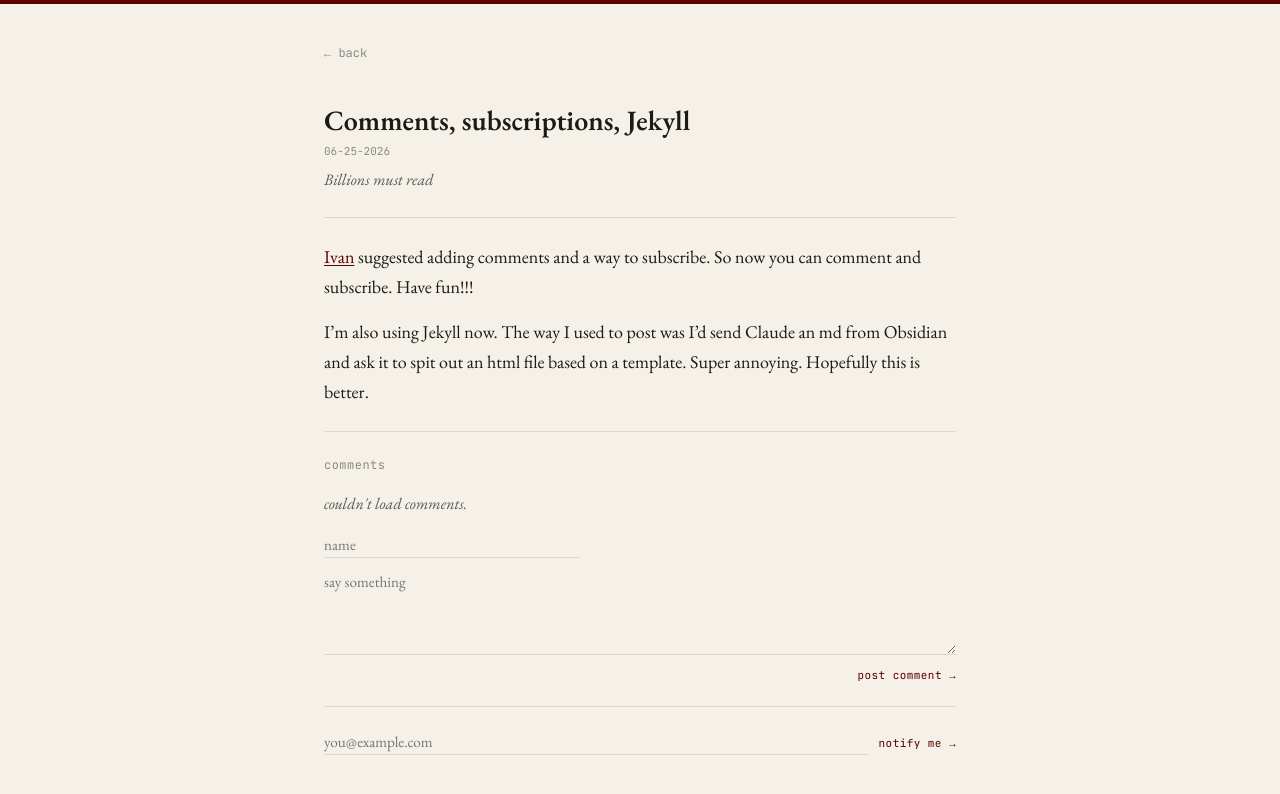
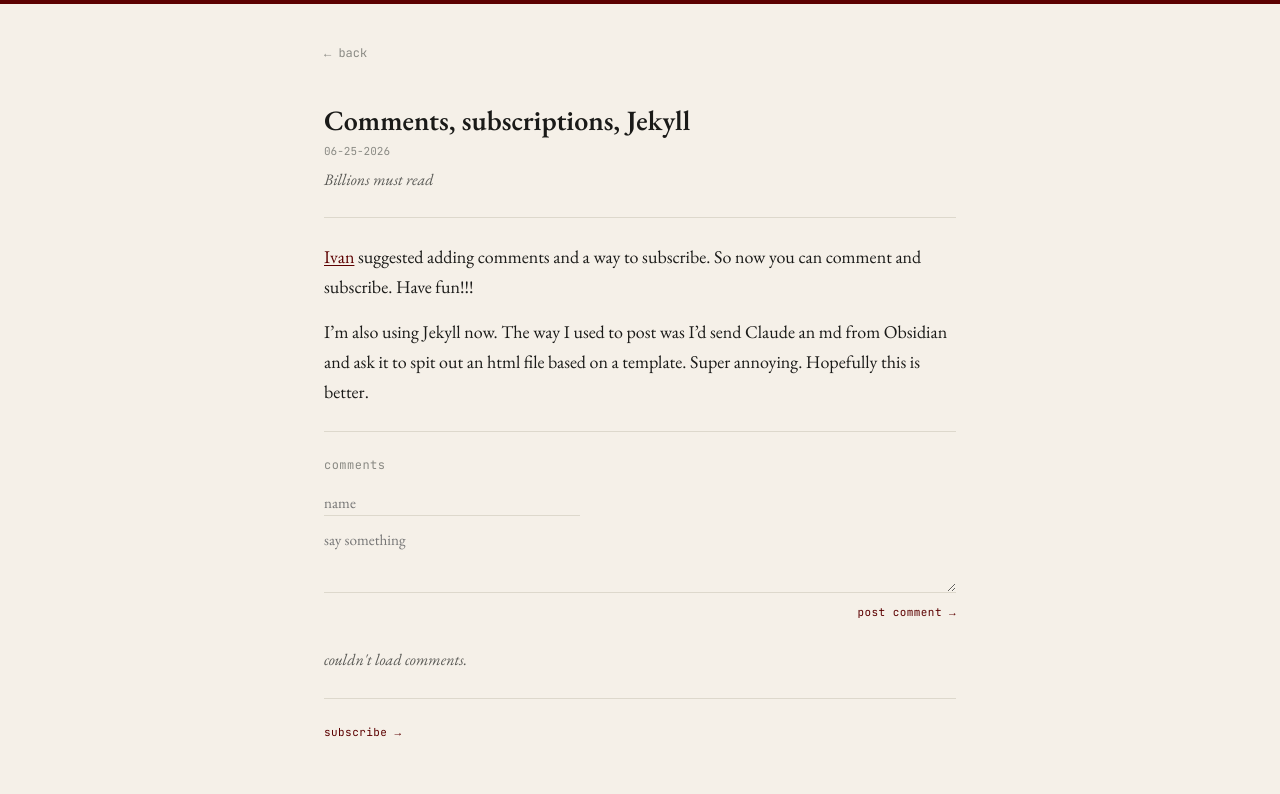
Before and after one commit to DominicMascetti/DominicMascetti, a Jekyll site: the page built from _posts/2026-06-25-Comments-subscriptions-jekyll.md, in a window 1280 px wide. Shown: the top 794 px of the page. Built offline with Jekyll 4.4.1, drawn with Linux system fonts in a browser that asks for light colours.

Commit message:
Put comment form above comments, collapse subscribe into a button
Co-Authored-By: Claude Opus 5.5 <noreply@anthropic.com>

```diff
--- a/_includes/comments.html
+++ b/_includes/comments.html
@@ -1,20 +1,20 @@
 <section id="comments" class="comments" data-post="{{ page.url }}">
   <h2 class="comments-heading">comments</h2>
-  <ol class="comment-list" aria-live="polite"></ol>
-  <p class="comments-status"></p>
-
   <form class="comment-form" novalidate>
     <input type="text" name="name" required maxlength="60" placeholder="name" autocomplete="name" aria-label="Name" />
     <!-- Honeypot: hidden from people, tempting to bots. -->
     <div class="comment-hp" aria-hidden="true">
       <label>Website <input type="text" name="website" tabindex="-1" autocomplete="off" /></label>
     </div>
-    <textarea name="body" required maxlength="3000" rows="4" placeholder="say something" aria-label="Comment"></textarea>
+    <textarea name="body" required maxlength="3000" rows="3" placeholder="say something" aria-label="Comment"></textarea>
     <div class="comment-actions">
       <span class="comment-msg" role="status"></span>
       <button type="submit">post comment →</button>
     </div>
   </form>
+
+  <ol class="comment-list" aria-live="polite"></ol>
+  <p class="comments-status"></p>
 </section>
 
 <style>
@@ -27,6 +27,7 @@
     color: var(--faint);
     margin-bottom: 1rem;
   }
+  .comment-form { margin-bottom: 1.75rem; }
   .comment-list { list-style: none; }
   .comment { margin-bottom: 1.25rem; }
   .comment-meta {
--- a/_layouts/post.html
+++ b/_layouts/post.html
@@ -134,6 +134,22 @@
       margin: 1.25rem 0;
       display: block;
     }
+
+    /* ── SUBSCRIBE ───────────────────────────────────────────── */
+
+    .subscribe { margin-bottom: 0.6rem; }
+    .subscribe summary {
+      font-family: 'JetBrains Mono', monospace;
+      font-size: 11px;
+      letter-spacing: 0.04em;
+      color: var(--accent);
+      cursor: pointer;
+      list-style: none;
+      width: fit-content;
+    }
+    .subscribe summary::-webkit-details-marker { display: none; }
+    .subscribe summary:hover { color: var(--accent-hover); }
+    .subscribe[open] summary { color: var(--faint); }
   </style>
 </head>
 <body>
@@ -159,12 +175,13 @@
 
   <hr>
 
-  <div style="margin-bottom:0.6rem;">
+  <details class="subscribe">
+    <summary>subscribe →</summary>
     <form id="subscribe-form"
           action="https://buttondown.com/api/emails/embed-subscribe/DominicMascetti"
           method="post"
           target="bd_hidden_iframe"
-          style="display:flex; gap:0.6rem; align-items:center;"
+          style="display:flex; gap:0.6rem; align-items:center; margin-top:0.6rem;"
           onsubmit="document.getElementById('subscribe-msg').textContent='thanks — check your inbox to confirm.'; var f=this; setTimeout(function(){ f.reset(); }, 0);">
       <input type="email" name="email" required placeholder="you@example.com"
              style="flex:1; min-width:0; font-family:'EB Garamond', Georgia, serif; font-size:0.95rem; padding:0.1rem 0; border:none; border-bottom:1px solid var(--rule); background:transparent; color:var(--ink); outline:none;" />
@@ -175,7 +192,7 @@
       </button>
     </form>
     <div id="subscribe-msg" style="font-family:'JetBrains Mono', monospace; font-size:11px; color:var(--faint); margin-top:0.3rem;"></div>
-  </div>
+  </details>
   <iframe name="bd_hidden_iframe" style="display:none;" title="subscribe"></iframe>
 
 </div>
```
